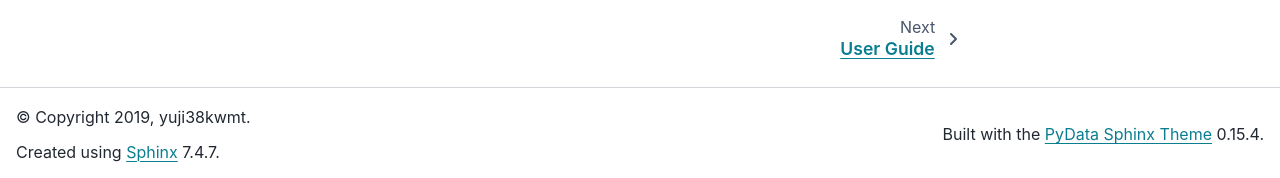
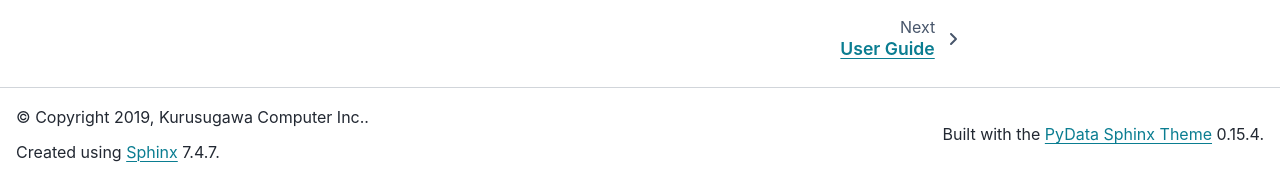
Before and after one commit to kurusugawa-computer/annofab-api-python-client, a Sphinx documentation site: the page built from docs/index.rst, in a window 1280 px wide and 1033 px high. Shown: the part 852-1030 px from the top of the window. Built offline with Sphinx 7.4.7 and the PyData theme 0.15.4, drawn with Linux system fonts in a browser that asks for light colours; pages that are not in the unit, such as notebooks, are missing from menus.

```diff
--- a/docs/conf.py
+++ b/docs/conf.py
@@ -18,8 +18,8 @@
 # -- Project information -----------------------------------------------------
 
 project = "annofabapi"
-copyright = "2019, yuji38kwmt"
-author = "yuji38kwmt"
+copyright = "2019, Kurusugawa Computer Inc."
+author = "Kurusugawa Computer Inc."
 
 
 # -- General configuration ---------------------------------------------------
```
Also changed, not shown: README.md (+2 -2 lines), .travis.yml, 1 other file.
